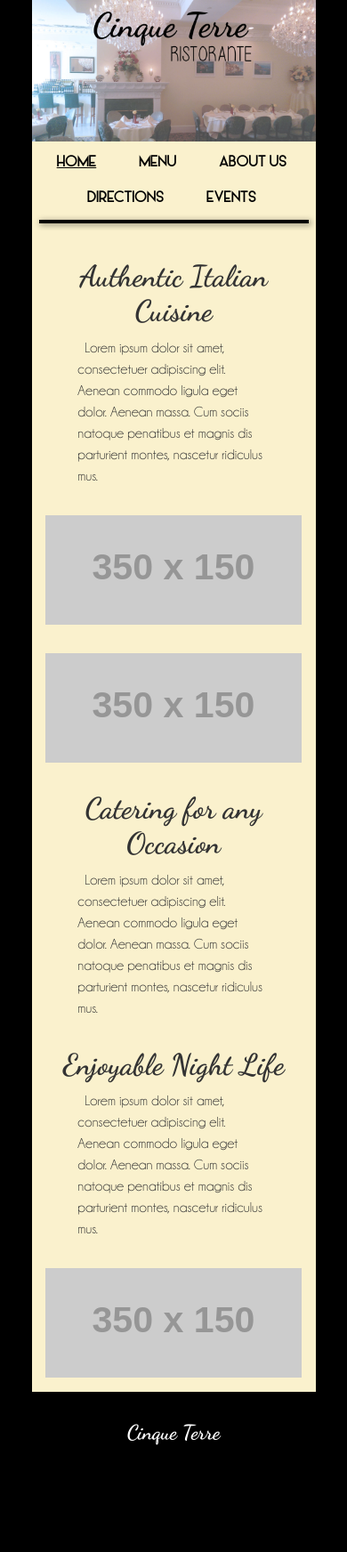
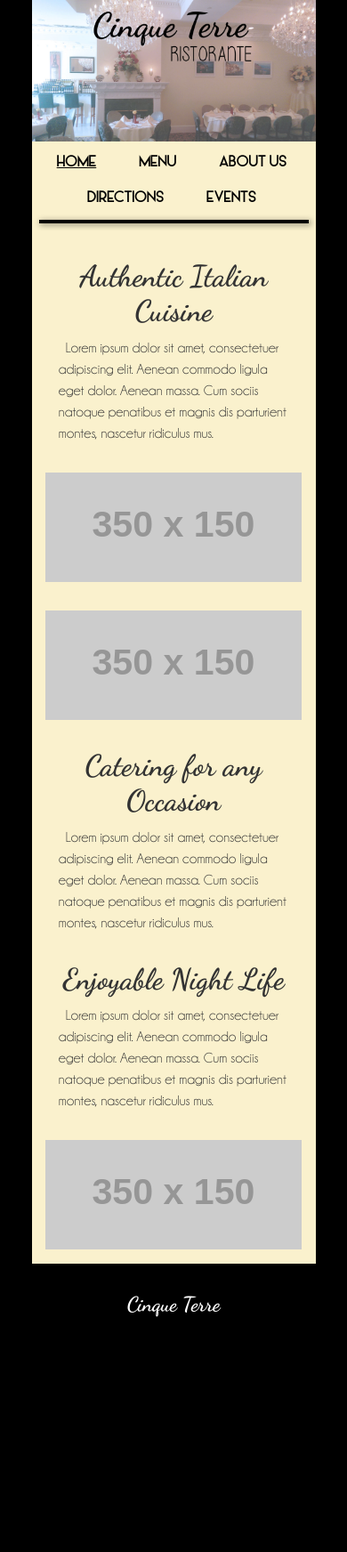
Before and after one commit to cinqueterreli/cinqueterre.github.io, a Jekyll site: the page built from 00index.html, in a window 390 px wide. Shown: the whole page at 89% size. Built offline with Jekyll 4.4.1, drawn with Linux system fonts in a browser that asks for light colours; after the commit the page ends 1600 px from its top, so only the background shows below that.

Commit message:
transitionsss

```diff
--- a/css/main.css
+++ b/css/main.css
@@ -229,6 +229,13 @@
 	max-width:75%;
 }
 
+@media (max-width:737px) {
+	.promo-blurb {
+		transition: max-width 1s ease;
+		max-width:90%;
+	}
+}
+
 .homepage-image {
 	max-width: 100%;
 	margin:0 auto;
```
